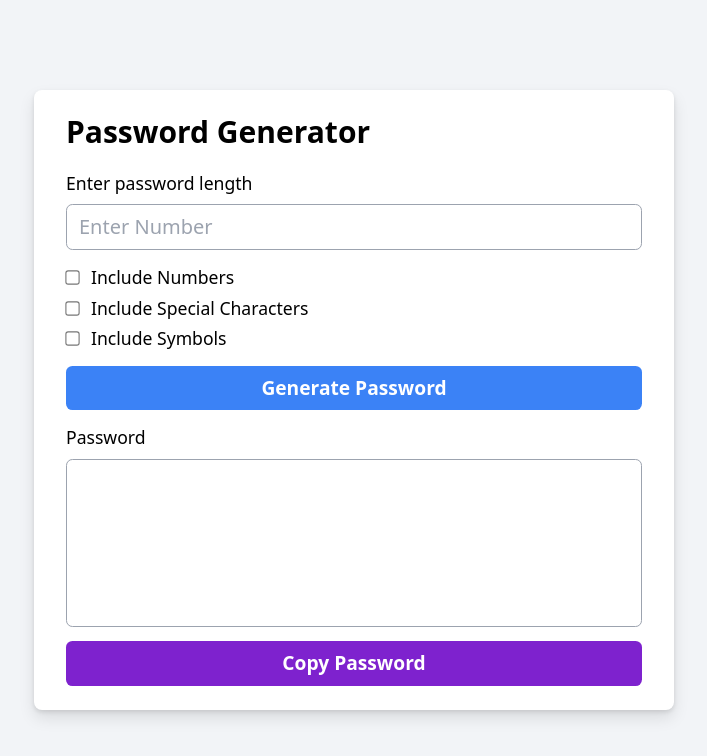
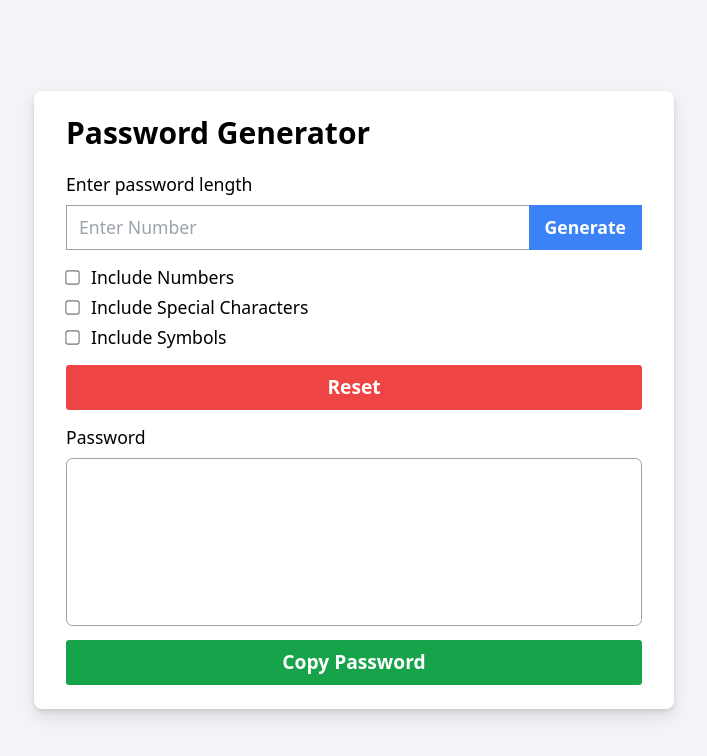
Before and after one commit to pxycknomdictator/password-generator, a React (Vite) app: page / in a window 1280 px wide. Shown: the top 756 px of the page, without its empty margins (286-993 px from the left). Built offline with nearby package versions, Linux system fonts and the light colour scheme.

Commit message:
added reset app feature

```diff
--- a/src/App.tsx
+++ b/src/App.tsx
@@ -2,16 +2,16 @@ import { FC } from "react";
 import { Heading } from "./components/Heading";
 import { Input } from "./components/Input";
 import { CheckBoxes } from "./components/CheckBoxes";
-import { GeneratePasswordButton } from "./components/GeneratePasswordButton";
+import { ResetApp } from "./components/ResetApp";
 import { CopyPassword } from "./components/CopyPassword";
 
 export const App: FC = () => (
   <main className="w-screen h-screen grid place-items-center bg-[#f2f4f7]">
-    <section className="w-full h-full cs:h-auto rounded-lg px-8 py-6 mx-auto cs:w-[90%] md:w-[69%] lg:w-1/2 bg-white custom_shadow">
+    <section className="w-full h-full cs:h-auto rounded-lg px-4 cs:px-8 py-6 mx-auto cs:w-[90%] md:w-[80%] lg:w-1/2 bg-white custom_shadow">
       <Heading />
       <Input />
       <CheckBoxes />
-      <GeneratePasswordButton />
+      <ResetApp />
       <CopyPassword />
     </section>
   </main>
--- a/src/components/CopyPassword.tsx
+++ b/src/components/CopyPassword.tsx
@@ -26,7 +26,7 @@ export const CopyPassword: FC = () => {
         >
           Password
         </label>
-        <span className="text-green-600 font-semibold">
+        <span className="text-purple-600 font-semibold">
           {globalState?.state.successMessage}
         </span>
       </div>
@@ -41,7 +41,7 @@ export const CopyPassword: FC = () => {
       ></textarea>
       <button
         onClick={handleCopyPassword}
-        className="inline-block text-[1rem] py-2 rounded-[.4rem] w-full sm:py-2 sm:text-[1.20rem] bg-purple-700 hover:bg-purple-800 text-white font-semibold"
+        className="inline-block text-[1rem] py-2 rounded-[.2rem] w-full sm:py-2 sm:text-[1.20rem] bg-green-600 hover:bg-green-700 text-white font-semibold"
         type="submit"
       >
         Copy Password
--- a/src/components/GeneratePasswordButton.tsx
+++ /dev/null
@@ -1,25 +0,0 @@
-import { FC } from "react";
-import { useThisStateEveryWhere } from "../utils/consumer";
-
-export const GeneratePasswordButton: FC = () => {
-  const globalState = useThisStateEveryWhere();
-
-  const handleGeneratePassword = (
-    event: React.MouseEvent<HTMLButtonElement, MouseEvent>
-  ): void => {
-    event.preventDefault();
-    globalState?.generatePassword(globalState.state);
-  };
-
-  return (
-    <div>
-      <button
-        className="inline-block text-[1rem] py-2 rounded-[.4rem] w-full sm:py-2 sm:text-[1.20rem] bg-blue-500 hover:bg-blue-600 text-white font-semibold"
-        type="submit"
-        onClick={handleGeneratePassword}
-      >
-        Generate Password
-      </button>
-    </div>
-  );
-};
--- a/src/components/Heading.tsx
+++ b/src/components/Heading.tsx
@@ -1,7 +1,7 @@
 import { FC } from "react";
 
 export const Heading: FC = () => (
-  <h1 className="text-[1.5rem] w-fit text-center sm:text-left lg:text-3xl font-semibold mb-5">
+  <h1 className="text-[1.5rem] text-center sm:text-left lg:text-3xl font-semibold mb-5">
     Password Generator
   </h1>
 );
--- a/src/components/Input.tsx
+++ b/src/components/Input.tsx
@@ -30,8 +30,9 @@ export const Input: FC = () => {
         >
           Enter password length
         </label>
+        <div className="flex justify-between rounded-[.4rem]">
           <input
-          className="w-full py-2 pl-3 text-xl inline-block outline-none border custom_transition border-gray-400 rounded-[.4rem] focus:border-blue-500 focus:border-[2.6px]"
+            className="w-full py-2 pl-3 text-[1rem] cs:text-[1.1rem] inline-block border-y-[1px] border-l-[1px] outline-none custom_transition border-gray-400 focus:border-blue-500 focus:border-l-[2.6px] focus:border-y-[2.6px]"
             type="number"
             name="number"
             id="number"
@@ -39,10 +40,17 @@ export const Input: FC = () => {
             onChange={handleChangeInputElement}
             value={globalState?.state.passwordLength}
           />
-        <span className="text-red-500 text-[.9rem] cs:text-[1.1rem]">
+          <button
+            type="submit"
+            className="bg-blue-500 text-[1.1rem] px-3 hover:bg-blue-600 sm:px-4 text-white font-semibold"
+          >
+            Generate
+          </button>
+        </div>
+      </div>
+      <span className="text-red-500 font-semibold text-[.9rem] cs:text-[1.1rem]">
         {globalState?.state.error}
       </span>
-      </div>
     </form>
   );
 };
--- /dev/null
+++ b/src/components/ResetApp.tsx
@@ -0,0 +1,26 @@
+import { FC } from "react";
+import { useThisStateEveryWhere } from "../utils/consumer";
+import { initialValues } from "../utils/initial";
+
+export const ResetApp: FC = () => {
+  const globalState = useThisStateEveryWhere();
+
+  const handleResetApp = (
+    event: React.MouseEvent<HTMLButtonElement, MouseEvent>
+  ): void => {
+    event.preventDefault();
+    globalState?.setState(initialValues);
+  };
+
+  return (
+    <div>
+      <button
+        className="inline-block text-[1rem] py-2 rounded-[.2rem] w-full sm:py-2 sm:text-[1.20rem] bg-red-500 hover:bg-red-600 text-white font-semibold"
+        type="submit"
+        onClick={handleResetApp}
+      >
+        Reset
+      </button>
+    </div>
+  );
+};
--- a/src/store/GeneratorContextProvider.tsx
+++ b/src/store/GeneratorContextProvider.tsx
@@ -5,17 +5,10 @@ import {
   StateInitialValues,
 } from "../interfaces/storeInterfaces";
 import { randomNumberGenerator } from "../utils/random";
+import { initialValues } from "../utils/initial";
 
 export const GeneratorContextProvider: FC<ChildrenProps> = ({ children }) => {
-  const [state, setState] = useState<StateInitialValues>({
-    passwordLength: "",
-    includeNumbers: false,
-    includeSymbols: false,
-    includeSpecialCharacters: false,
-    displayPassword: "",
-    error: "",
-    successMessage: "",
-  });
+  const [state, setState] = useState<StateInitialValues>(initialValues);
 
   const generatePassword = (newState: StateInitialValues) => {
     let mainString = "bXleEihQRAzjGTWyoNzqMkStHFDJxwYpLUSZVfgBCrvnacOEmdPjKqtI";
@@ -26,7 +19,11 @@ export const GeneratorContextProvider: FC<ChildrenProps> = ({ children }) => {
     if (Number(newState.passwordLength) < 8) {
       setState((prev) => ({
         ...prev,
-        error: "Password must be between 8 and 50 characters long.",
+        error: "Number should be between 8 - 50",
+        displayPassword: "",
+        includeNumbers: false,
+        includeSpecialCharacters: false,
+        includeSymbols: false,
       }));
       return null;
     }
@@ -34,7 +31,11 @@ export const GeneratorContextProvider: FC<ChildrenProps> = ({ children }) => {
     if (Number(newState.passwordLength) > 50) {
       setState((prev) => ({
         ...prev,
-        error: "Password must be between 8 and 50 characters long.",
+        error: "Number should be between 8 - 50",
+        displayPassword: "",
+        includeNumbers: false,
+        includeSpecialCharacters: false,
+        includeSymbols: false,
       }));
       return null;
     }
--- /dev/null
+++ b/src/utils/initial.ts
@@ -0,0 +1,11 @@
+const initialValues = {
+  passwordLength: "",
+  includeNumbers: false,
+  includeSymbols: false,
+  includeSpecialCharacters: false,
+  displayPassword: "",
+  error: "",
+  successMessage: "",
+};
+
+export { initialValues };
```
Lines whose indentation alone changed are shown as unchanged.
